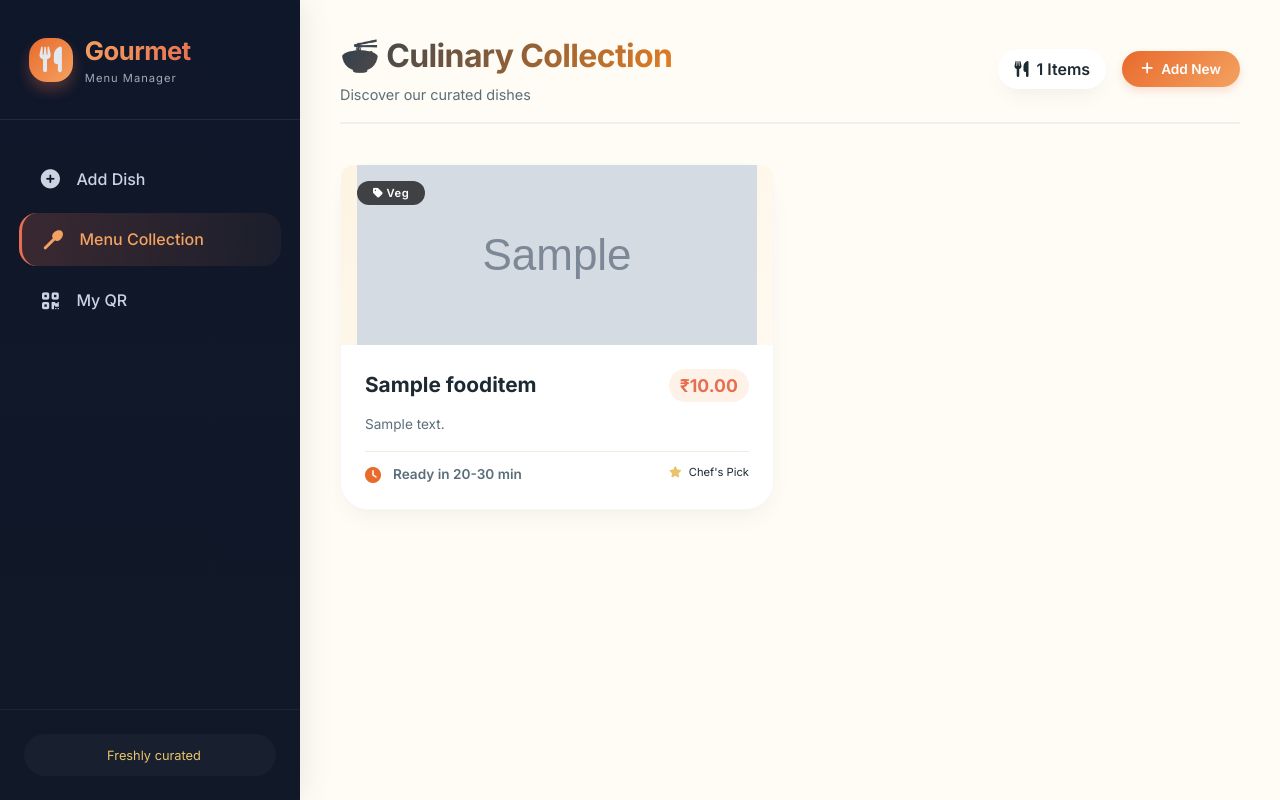
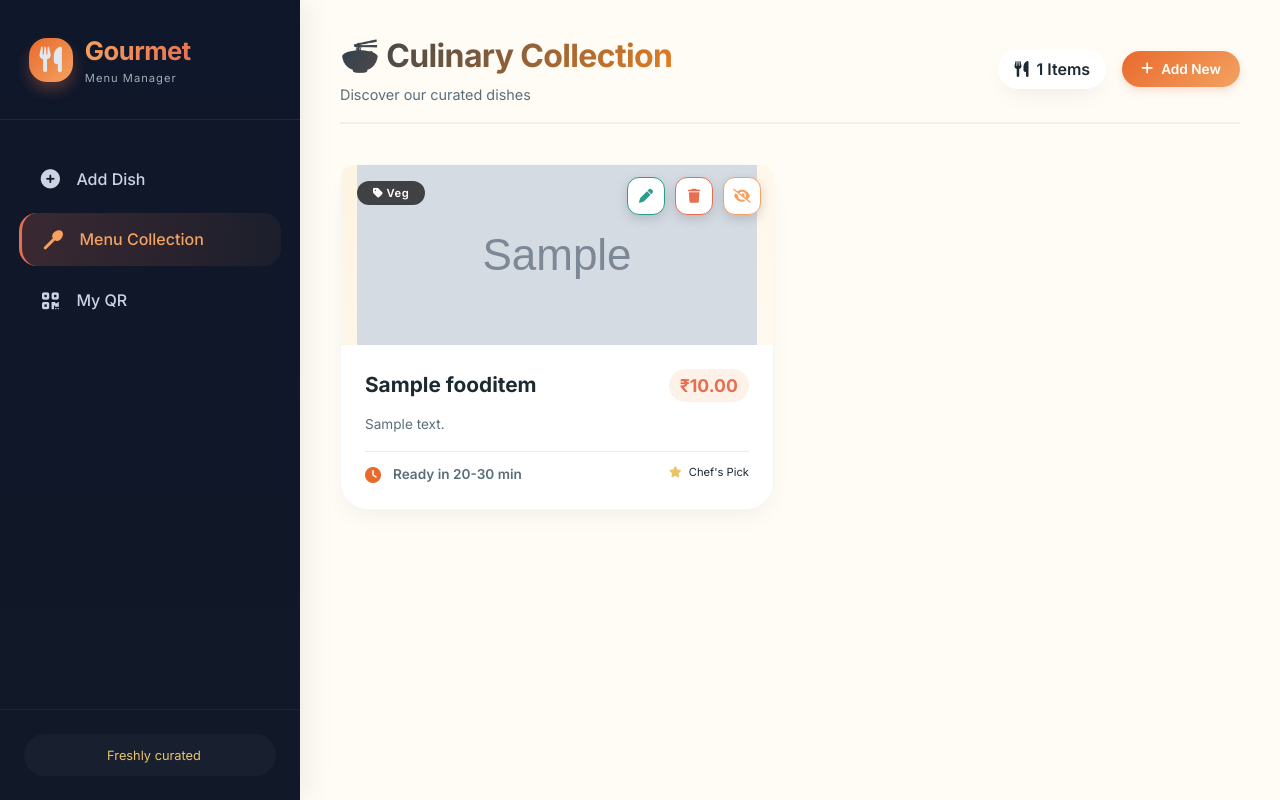
Before and after one commit to ShreyasKudahalli/FoodMenu, a Django app: page /view-food/ in a window 1280 px wide. Run offline with Django 4.2, Linux system fonts and the light colour scheme; a user stored in the database is signed in; tables that the repository leaves empty hold one stand-in row (values such as "Sample post"); grey boxes marked "Sample" are stand-in pictures.

Commit message:
Adding Delete,Edit and Hide Feature

```diff
--- a/static/css/style.css
+++ b/static/css/style.css
@@ -230,11 +230,21 @@ body {
 .gourmet-card {
     background: var(--card-bg);
     border-radius: var(--border-radius-card);
-    overflow: visible;
     transition: all 0.3s cubic-bezier(0.2, 0, 0, 1);
     box-shadow: var(--shadow-sm);
     border: 1px solid rgba(0,0,0,0.03);
     position: relative;
+}
+
+.gourmet-card::after {
+    content: '';
+    position: absolute;
+    top: 0;
+    left: 0;
+    right: 0;
+    bottom: 0;
+    border-radius: var(--border-radius-card);
+    pointer-events: none;
 }
 
 .gourmet-card:hover {
@@ -251,6 +261,7 @@ body {
     justify-content: center;
     overflow: hidden;
     border-radius: 12px 12px 0 0;
+    z-index: 1;
 }
 
 .food-placeholder-icon {
@@ -597,25 +608,64 @@ body {
 
 .card-actions {
     position: absolute;
-    top: 10px;
-    right: 10px;
+    top: 12px;
+    right: 12px;
     display: flex;
-    gap: 8px;
+    gap: 10px;
+    z-index: 100;
 }
 
 .btn-action {
     background: white;
-    padding: 6px 8px;
-    border-radius: 6px;
+    padding: 10px 12px;
+    border-radius: 12px;
     color: #333;
-    font-size: 12px;
+    font-size: 14px;
     text-decoration: none;
-    box-shadow: 0 2px 6px rgba(0,0,0,0.1);
+    box-shadow: 0 4px 12px rgba(0,0,0,0.15);
+    transition: all 0.3s ease;
+    display: flex;
+    align-items: center;
+    justify-content: center;
+    width: 38px;
+    height: 38px;
+    border: 1px solid rgba(0,0,0,0.05);
 }
 
-.btn-action.edit { color: blue; }
-.btn-action.delete { color: red; }
-.btn-action.toggle { color: green; }
+.btn-action:hover {
+    transform: translateY(-2px);
+    box-shadow: 0 6px 18px rgba(0,0,0,0.2);
+}
+
+.btn-action.edit {
+    color: #2A9D8F;
+    border-color: #2A9D8F;
+}
+
+.btn-action.edit:hover {
+    background: #2A9D8F;
+    color: white;
+}
+
+.btn-action.delete {
+    color: #E76F51;
+    border-color: #E76F51;
+}
+
+.btn-action.delete:hover {
+    background: #E76F51;
+    color: white;
+}
+
+.btn-action.toggle {
+    color: #F4A261;
+    border-color: #F4A261;
+}
+
+.btn-action.toggle:hover {
+    background: #F4A261;
+    color: white;
+}
 
 /* ===== CUSTOMER MENU PAGE STYLING ===== */
 
```
